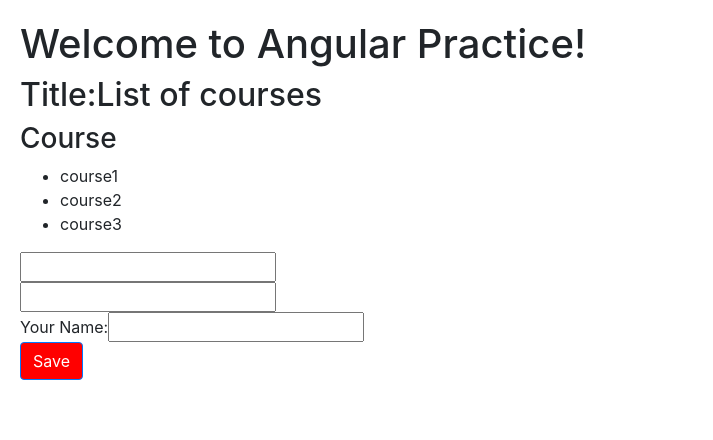
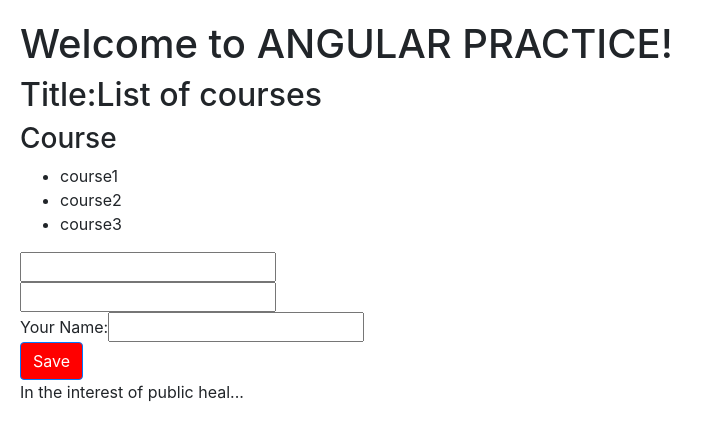
Before and after one commit to NilkantaBhattacharjee/angular-practice, an Angular app: page / in a window 1280 px wide. Shown: the top 440 px of the page, without its empty margins (0-713 px from the left). Built offline with nearby package versions, Linux system fonts and the light colour scheme.

Commit message:
Pipes, Custom Pipes

```diff
--- a/src/app/app.component.html
+++ b/src/app/app.component.html
@@ -2,7 +2,8 @@
 <!--<div style="text-align:center">-->
   <div>
   <h1>
-    Welcome to {{ title }}!
+    Welcome to {{ title | uppercase}}!
   </h1>
   <app-courses></app-courses>
+  {{text | summary:30}}
 </div>
--- a/src/app/app.component.ts
+++ b/src/app/app.component.ts
@@ -7,4 +7,5 @@
 })
 export class AppComponent {
   title = 'Angular Practice';
+  text = 'In the interest of public health and to ensure the well-being of our employees and partners Siemens Stiftung is reducing direct person-to-person contact to help stop the spread of the COVID-19 pandemic. We will continue working – mostly online – to advance the foundation’s issues and projects. As a foundation active internationally, these measures apply globally.';
 }
--- a/src/app/app.module.ts
+++ b/src/app/app.module.ts
@@ -5,12 +5,14 @@
 import { CourseComponent } from './course/course.component';
 import { CoursesComponent } from './courses.component';
 import { CoursesService } from './courses.service';
+import { SummaryPipe } from './summary.pipe';
 
 @NgModule({
   declarations: [
     AppComponent,
     CourseComponent,
-    CoursesComponent
+    CoursesComponent,
+    SummaryPipe
   ],
   imports: [
     BrowserModule
--- /dev/null
+++ b/src/app/summary.pipe.ts
@@ -0,0 +1,15 @@
+import {Pipe, PipeTransform} from '@angular/core';
+
+@Pipe({
+    name: 'summary'
+})
+export class SummaryPipe implements PipeTransform{
+    transform(value: string, limit: number) {
+        if (!value){
+            return null;
+        }
+        const maxLimit = limit ? limit : 50;
+        return value.substring(0, maxLimit) + '...';
+    }
+
+}
```
